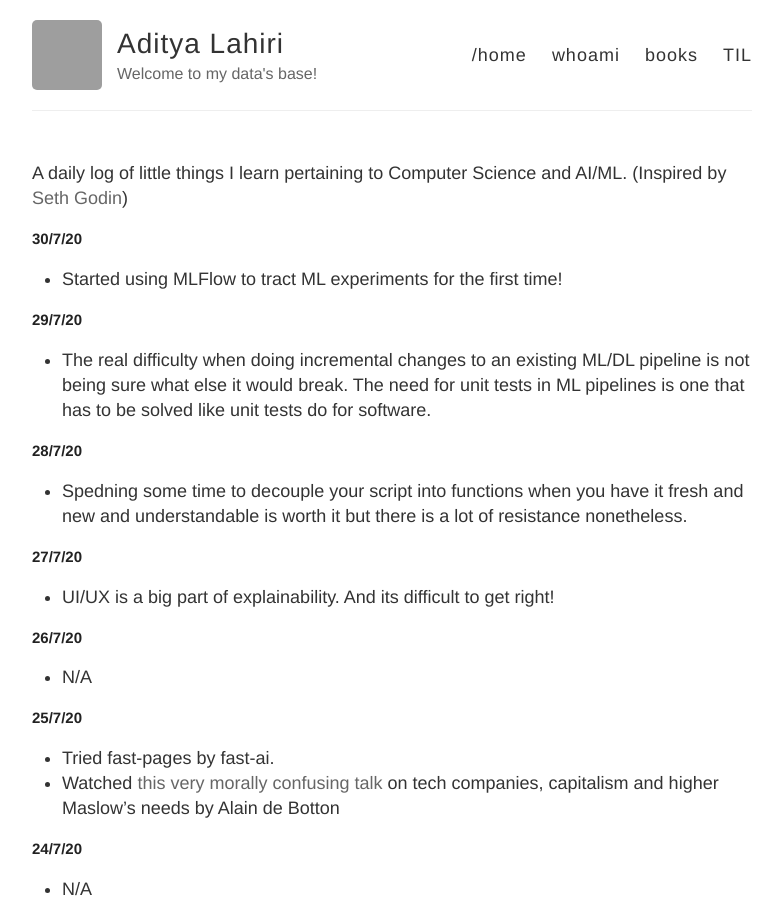
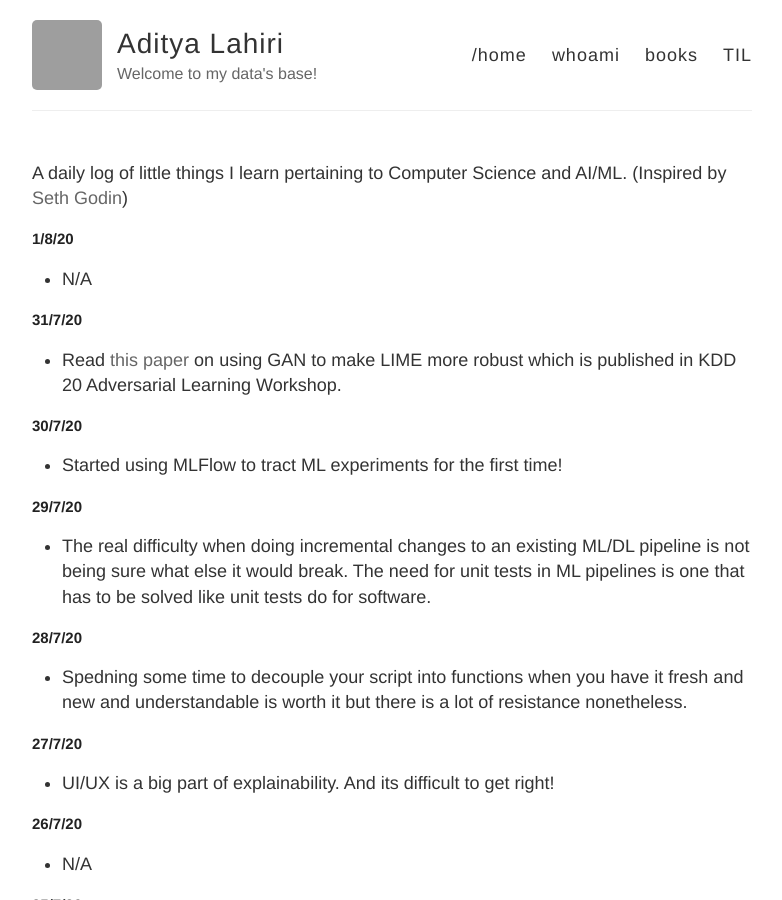
Before and after one commit to adityalahiri/adityalahiri.github.io, a Jekyll site: the page built from TIL.md, in a window 1280 px wide and 900 px high. Shown: the whole window, without its empty margins (248-1030 px from the left). Built offline with Jekyll 4.4.1, drawn with Linux system fonts in a browser that asks for light colours; our own code applies the rules of GitHub Pages for plain Markdown files; grey boxes are pictures that could not be loaded.

Commit message:
Update for 1/8

```diff
--- a/TIL.md
+++ b/TIL.md
@@ -1,5 +1,13 @@
 A daily log of little things I learn pertaining to Computer Science and AI/ML.
 (Inspired by [Seth Godin](https://seths.blog/))
+
+## 1/8/20
+
+* N/A
+
+## 31/7/20
+
+* Read [this paper](https://arxiv.org/pdf/2006.12302.pdf) on using GAN to make LIME more robust which is published in KDD 20 Adversarial Learning Workshop.
 
 ## 30/7/20
 
```
